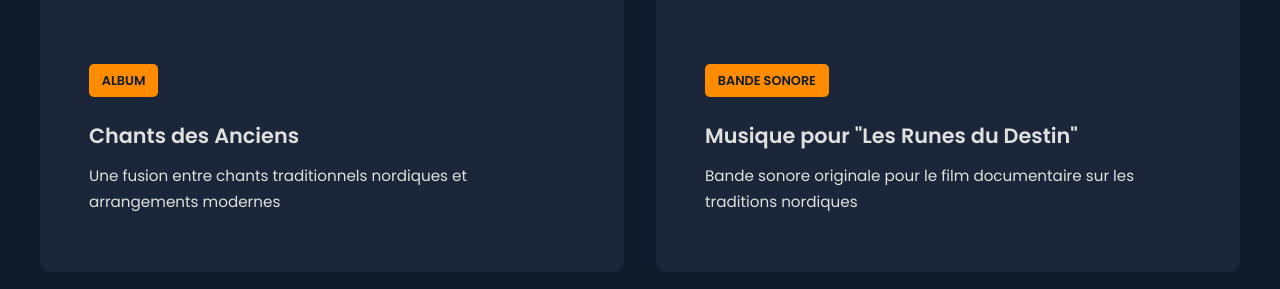
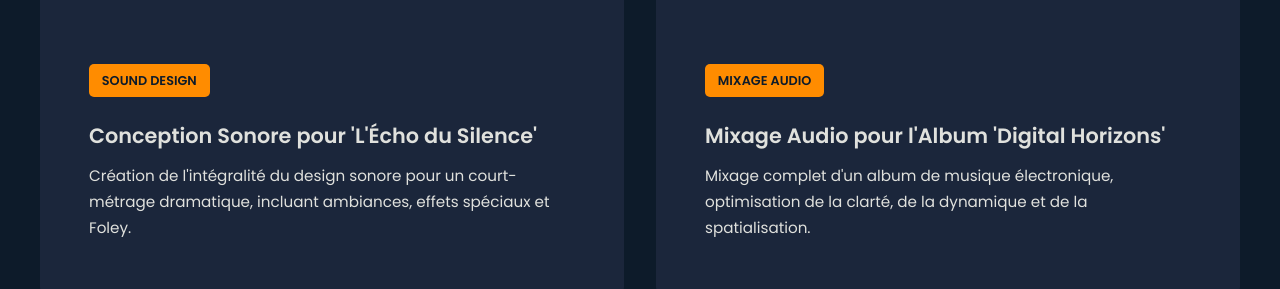
Before and after one commit to Roms7059/Nordic_room_v4, a Vue app: page / in a window 1280 px wide. Shown: the part 1203-1492 px from the top of the page. Built offline with nearby package versions, Linux system fonts and the light colour scheme.

Commit message:
feat: Redesign website for sound engineer and update content

```diff
--- a/src/components/FeaturedProject.vue
+++ b/src/components/FeaturedProject.vue
@@ -1,18 +1,31 @@
 <script setup lang="ts">
-defineProps<{
+import { computed } from 'vue'
+
+const props = defineProps<{
   project: {
     title: string
     description: string
     type: string
-    image: string
+    image?: string // Make image optional
+    embedId?: string // Add embedId
   }
 }>()
+
+const imageUrl = computed(() => {
+  if (props.project.image) {
+    return props.project.image
+  }
+  if (props.project.embedId) {
+    return `https://img.youtube.com/vi/${props.project.embedId}/mqdefault.jpg`
+  }
+  return 'https://via.placeholder.com/320x180?text=No+Image' // Placeholder
+})
 </script>
 
 <template>
   <div class="featured-project">
     <div class="project-image">
-      <img :src="project.image" :alt="project.title">
+      <img :src="imageUrl" :alt="project.title">
     </div>
     <div class="project-info">
       <span class="project-type">{{ project.type }}</span>
--- a/src/views/Home.vue
+++ b/src/views/Home.vue
@@ -1,23 +1,13 @@
 <script setup lang="ts">
 import FeaturedProject from '../components/FeaturedProject.vue'
 import SocialLinks from '../components/SocialLinks.vue'
+import { useProjectStore } from '../stores/projects'
+import { storeToRefs } from 'pinia'
 
-const featuredProjects = [
-  {
-    id: 1,
-    title: 'Chants des Anciens',
-    description: 'Une fusion entre chants traditionnels nordiques et arrangements modernes',
-    type: 'Album',
-    image: '/projects/chants-anciens.jpg'
-  },
-  {
-    id: 2,
-    title: 'Musique pour "Les Runes du Destin"',
-    description: 'Bande sonore originale pour le film documentaire sur les traditions nordiques',
-    type: 'Bande Sonore',
-    image: '/projects/runes-destin.jpg'
-  }
-]
+const projectStore = useProjectStore()
+const { projects } = storeToRefs(projectStore)
+
+const featuredProjects = projects.value.slice(0, 2); // Get the first two projects from the store
 </script>
 
 <template>
```
